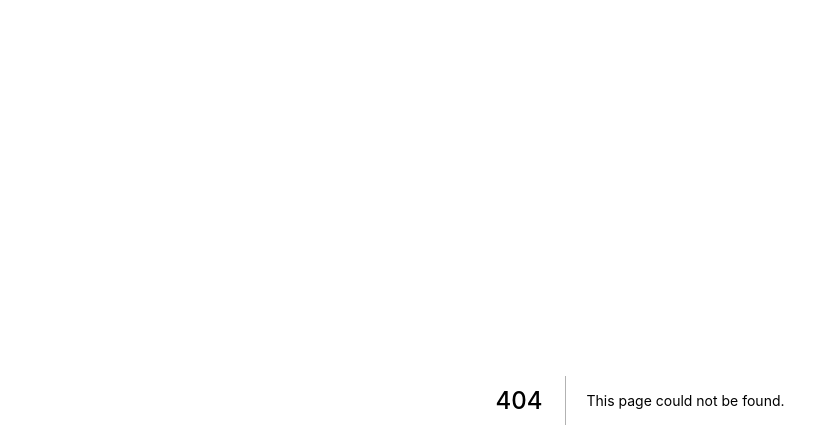
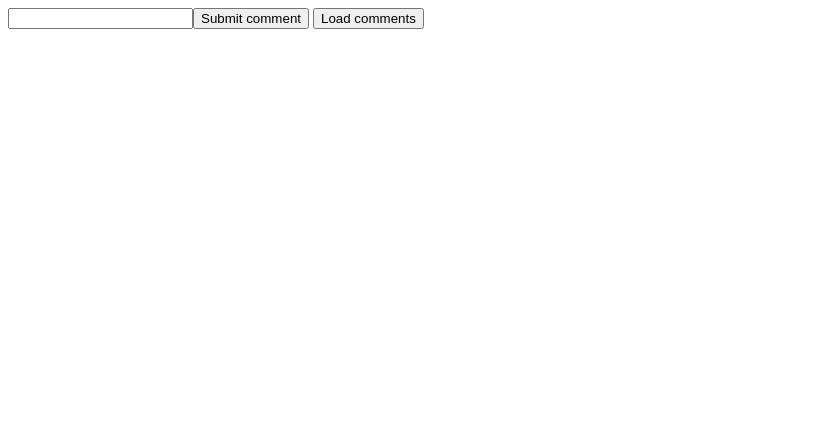
Before and after one commit to hrushikeshLW/nextjs-practice, a Next.js app: page /comments in a window 1280 px wide. Before the commit this address had no page. Shown: the top 448 px of the page, without its empty margins (0-839 px from the left). Built offline with nearby package versions, Linux system fonts and the light colour scheme.

Commit message:
API routes

```diff
--- /dev/null
+++ b/data/comments.js
@@ -0,0 +1,14 @@
+export const comments = [
+  {
+    id: 1,
+    comment: 'This is 1st comment',
+  },
+  {
+    id: 2,
+    comment: 'This is 2nd comment',
+  },
+  {
+    id: 3,
+    comment: 'This is 3rd comment',
+  },
+];
--- a/package.json
+++ b/package.json
@@ -4,12 +4,13 @@
     "dev": "next dev",
     "build": "next build",
     "start": "next start",
-    "serve-json":"json-server --watch db.json --port 4000"
+    "serve-json": "json-server --watch db.json --port 4000"
   },
   "dependencies": {
     "json-server": "0.17.0",
     "next": "latest",
     "react": "17.0.2",
-    "react-dom": "17.0.2"
+    "react-dom": "17.0.2",
+    "swr": "^1.3.0"
   }
 }
--- /dev/null
+++ b/pages/api/comments/index.js
@@ -0,0 +1,15 @@
+import { comments } from '../../../data/comments';
+
+export default function handler(req, res) {
+  if (req.method === 'GET') {
+    res.status(200).json(comments);
+  } else if (req.method === 'POST') {
+    const comment = req.body.newComment;
+    const data = {
+      id: comments.length + 1,
+      comment: comment,
+    };
+    comments.push(data);
+    res.status(201).json(data);
+  }
+}
--- /dev/null
+++ b/pages/api/index.js
@@ -0,0 +1,4 @@
+
+export default function handler(req,res){
+  res.status(200).json({name:'this is APIS'})
+}
--- /dev/null
+++ b/pages/comments/index.js
@@ -0,0 +1,43 @@
+import { useState } from 'react';
+
+const CommentList = () => {
+  const [comments, setComments] = useState([]);
+  const [newComment, setNewComment] = useState('');
+  const fetchData = async () => {
+    const response = await fetch('/api/comments');
+    const data = await response.json();
+    console.log(data);
+    setComments(data);
+  };
+  const submitData = async () => {
+    const response = await fetch('/api/comments', {
+      method: 'POST',
+      body: JSON.stringify({ newComment }),
+      headers: {
+        'Content-Type': 'application/json',
+      },
+    });
+    const data = await response.json();
+    console.log(data);
+  };
+
+  return (
+    <>
+      <input
+        type='text'
+        value={newComment}
+        onChange={(e) => setNewComment(e.target.value)}
+      />
+      <button onClick={submitData}>Submit comment</button>&nbsp;
+      <button onClick={fetchData}>Load comments</button>
+      {comments.map((comment) => (
+        <div key={comment.id}>
+          <p>
+            {comment.id}| {comment.comment}
+          </p>
+        </div>
+      ))}
+    </>
+  );
+};
+export default CommentList;
```
Also changed, not shown: 1 other file (tests, documents, lock files or other folders).
